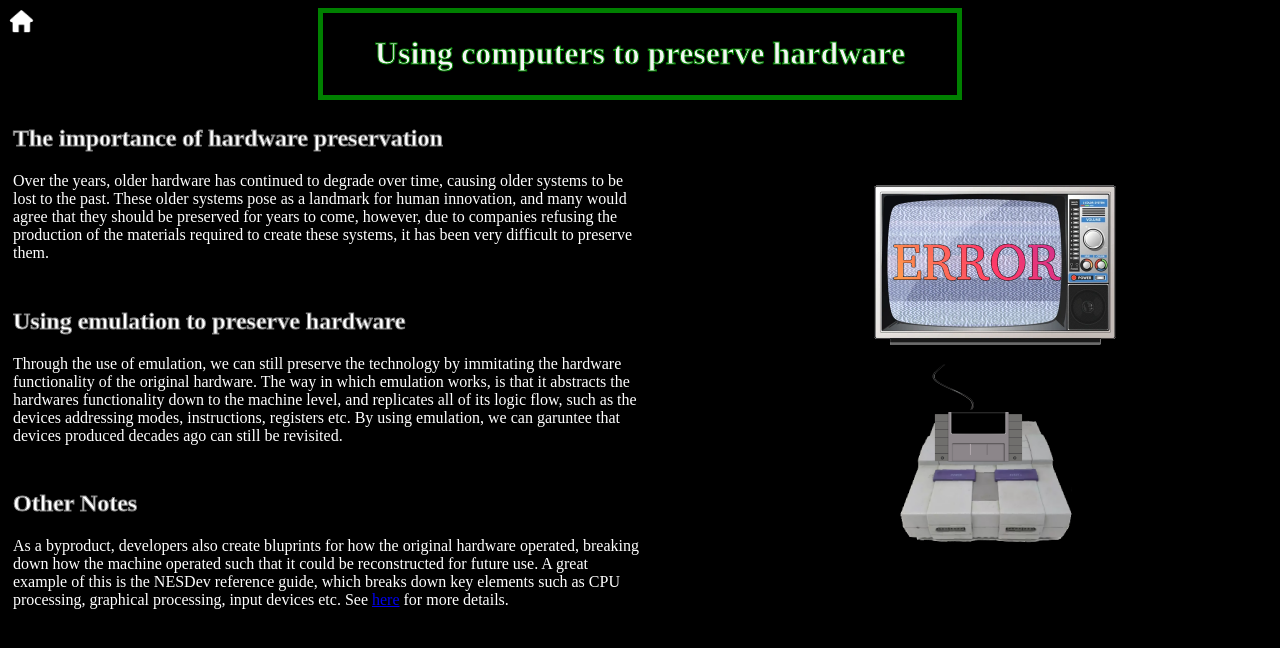
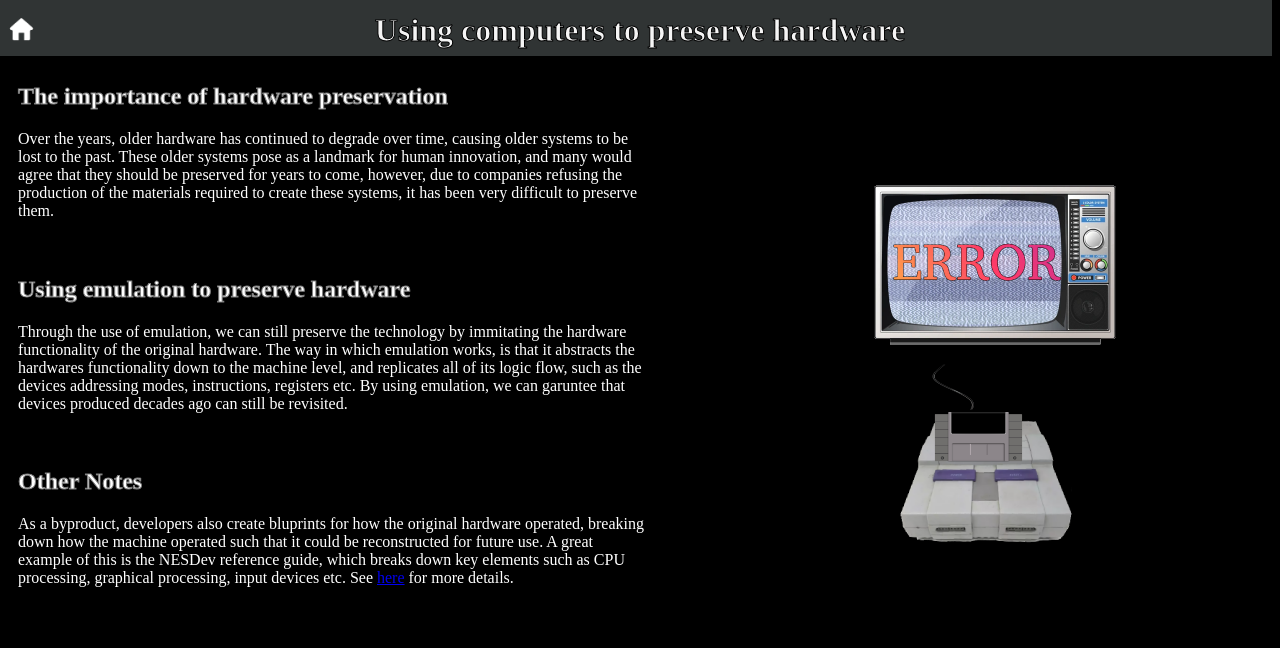
Before and after one commit to Oussie/Lads-Website, a plain HTML site: page Ahmed-Page/preservationLink.html in a window 1280 px wide. Drawn offline with Linux system fonts and the light colour scheme.

Commit message:
Changed my site a bit

```diff
--- a/Ahmed-Page/preservationLink.html
+++ b/Ahmed-Page/preservationLink.html
@@ -13,15 +13,20 @@
 
 <body>
 
+<div class="CustomBorder">
+
+</div>
+
 <div id="home">
     <a href="../main.html"><img src="Home-Icon.png" alt="Return to the home page" style="width:42px;height:42px;"></a>
 </div>
 
 
-
 <header>
     <h1>Using computers to preserve hardware</h1>
 </header>
+
+
 
 <section>
     <div class="HeadingStroke">
--- a/Ahmed-Page/preservationStyles.css
+++ b/Ahmed-Page/preservationStyles.css
@@ -1,11 +1,21 @@
+.CustomBorder{
+    position: absolute;
+
+    top: 0;
+    left: 0;
+    width: 99.4%;
+    height: 7%;
+    background-color: #303434;
+    z-index: -1;
+}
+
 header{
     margin: auto;
     width: 50%;
-    border: 5px solid green;
     padding: 1px;
-
+    line-height: 0;
     text-align: center;
-    -webkit-text-stroke: green;
+    -webkit-text-stroke: black;
     -webkit-text-stroke-width: 1px;
 
     color: whitesmoke;
@@ -14,7 +24,7 @@ header{
 #home{
     position: absolute;
     left: 0;
-    top: 0;
+    top: 1;
 }
 
 #SNES{
@@ -45,10 +55,11 @@ header{
 
 
 section{
+
     margin: left;
     color: white;
     width: 50%;
-    padding: 5px;
+    padding: 10px;
 }
 
 .HeadingStroke{
@@ -56,6 +67,7 @@ section{
 }
 
 
+
 body{
     background-color: black;
 }
```
